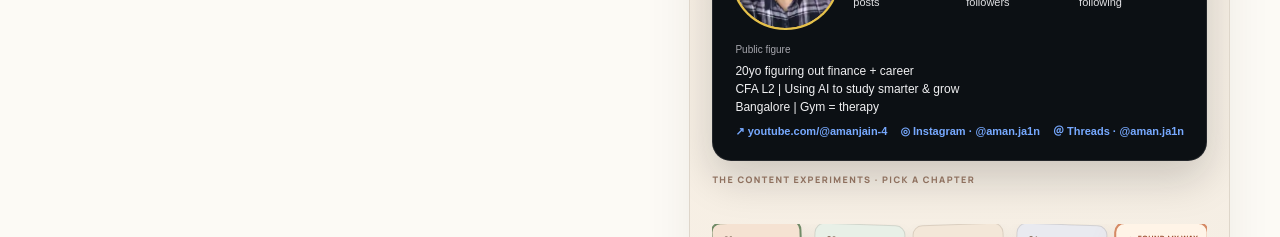
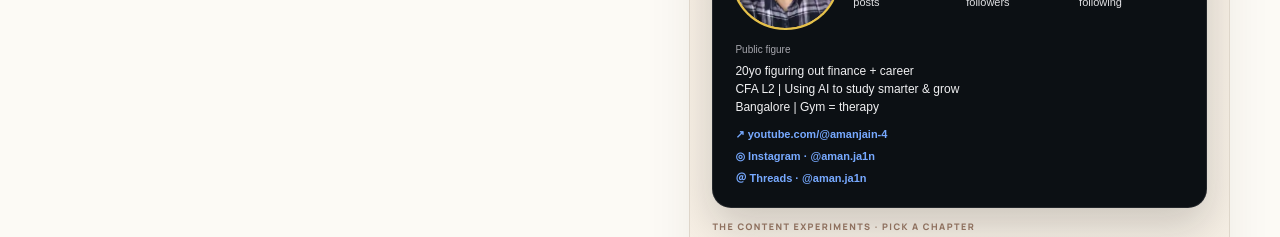
Before and after one commit to aman482006-beep/MY-WEBSITE, a Next.js app: page /story in a window 1280 px wide. Shown: the part 1820-2057 px from the top of the page. Built offline with nearby package versions, Linux system fonts and the light colour scheme.

Commit message:
Keep Instagram YouTube and social links visible below the profile bio

```diff
--- a/src/app/story.css
+++ b/src/app/story.css
@@ -4076,3 +4076,22 @@ body:has(.wispr-challenge) .site-main {
   .aj-story-short-library-grid { grid-template-columns: minmax(0, 1fr); }
   .aj-story-short-library-grid .aj-story-video-embed-player { max-height: 420px; }
 }
+
+/* Keep the profile's external links visible as a tidy vertical list on mobile. */
+.aj-story-instagram-links {
+  display: flex;
+  flex-direction: column;
+  align-items: flex-start;
+  gap: 7px;
+  width: 100%;
+  min-width: 0;
+  margin-top: 7px;
+}
+.aj-story-instagram-links a {
+  display: inline-flex;
+  max-width: 100%;
+  min-width: 0;
+  line-height: 1.4;
+  overflow-wrap: anywhere;
+  word-break: break-word;
+}
```
